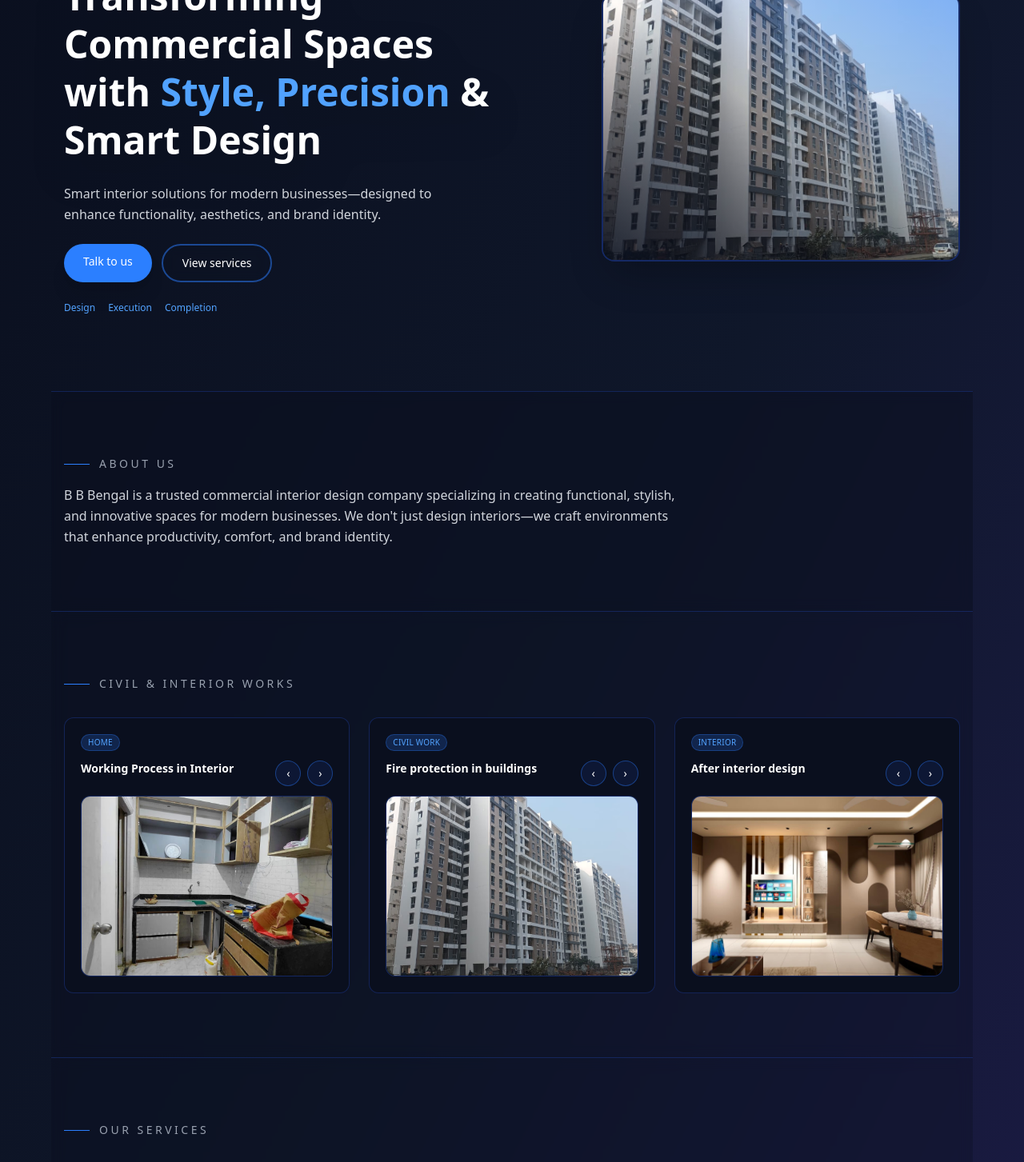
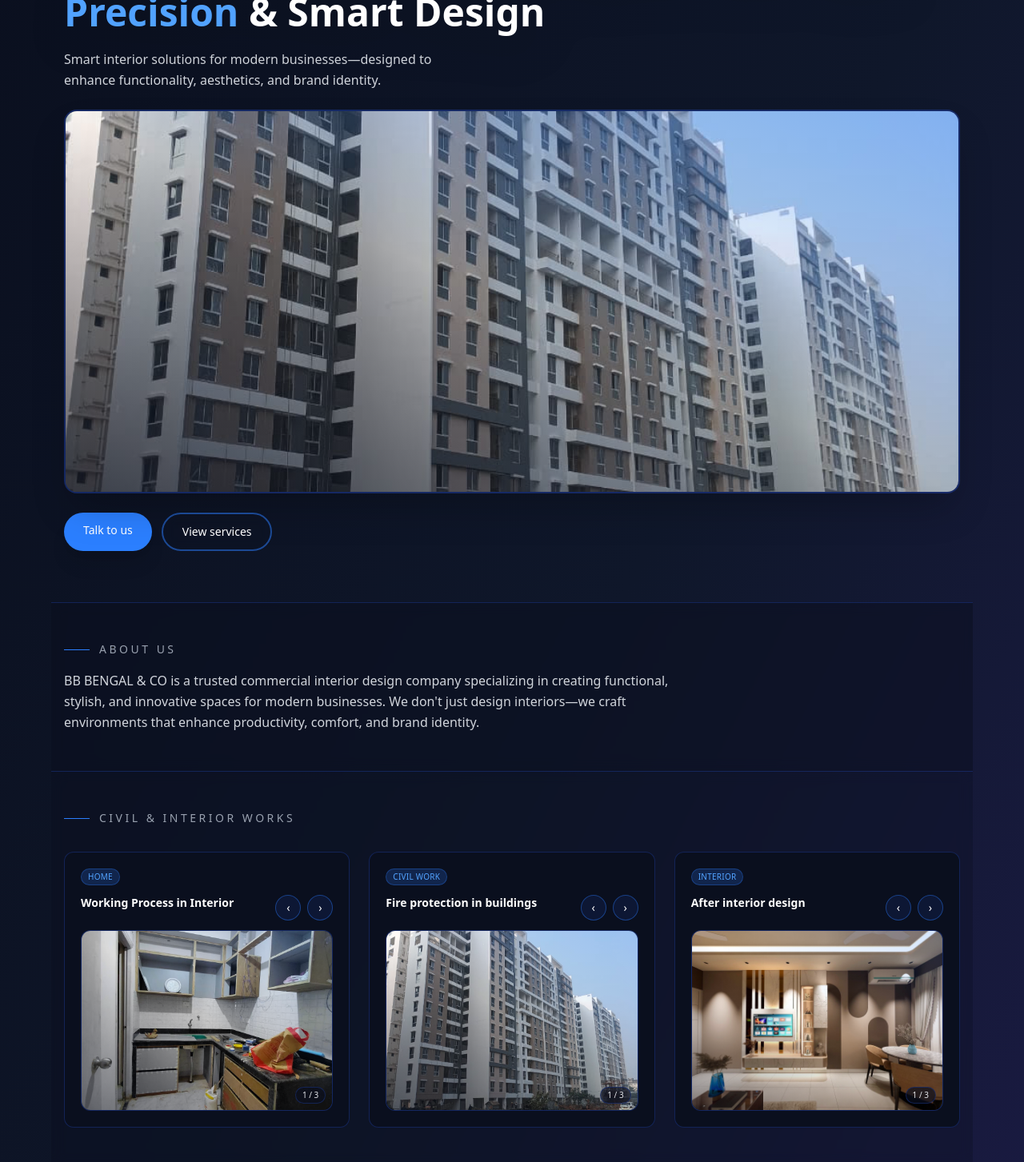
Before and after one commit to Rudraparbat/landingpage, a React (Vite) app: page / in a window 1280 px wide. Shown: the part 240-1693 px from the top of the page at 80% size. Built offline with nearby package versions, Linux system fonts and the light colour scheme.

Commit message:
hero sec changes done

```diff
--- a/package.json
+++ b/package.json
@@ -12,6 +12,7 @@
   },
   "dependencies": {
     "@tailwindcss/vite": "^4.1.18",
+    "embla-carousel-react": "^8.6.0",
     "prop-types": "^15.8.1",
     "react": "^19.2.0",
     "react-dom": "^19.2.0"
--- a/src/components/About.jsx
+++ b/src/components/About.jsx
@@ -3,11 +3,11 @@ import SectionTitle from "./SectionTitle";
 
 const About = () => {
   return (
-    <section id="about" className="max-w-6xl mx-auto px-4 py-16 md:py-20 border-t border-blue-200/70 dark:border-blue-900/50 bg-white/60 dark:bg-[#0a0f1e]/50 backdrop-blur-sm">
+    <section id="about" className="max-w-6xl mx-auto px-4 py-10 md:py-12 border-t border-blue-200/70 dark:border-blue-900/50 bg-white/60 dark:bg-[#0a0f1e]/50 backdrop-blur-sm">
       <div className="max-w-3xl space-y-4">
         <SectionTitle label="About us" />
         <p className="text-sm md:text-base text-slate-700 dark:text-gray-300 leading-relaxed">
-          B B Bengal is a trusted commercial interior design company specializing in creating functional, stylish, and innovative spaces for modern businesses. We don't just design interiors—we craft environments that enhance productivity, comfort, and brand identity.
+          BB BENGAL & CO is a trusted commercial interior design company specializing in creating functional, stylish, and innovative spaces for modern businesses. We don't just design interiors—we craft environments that enhance productivity, comfort, and brand identity.
         </p>
       </div>
     </section>
--- a/src/components/Contact.jsx
+++ b/src/components/Contact.jsx
@@ -17,7 +17,7 @@ const Contact = () => {
   } = useContactForm();
 
   return (
-    <section id="contact" className="max-w-6xl mx-auto px-4 py-16 md:py-20 border-t border-blue-200/70 dark:border-blue-900/50 bg-white/60 dark:bg-[#0a0f1e]/50 backdrop-blur-sm">
+    <section id="contact" className="max-w-6xl mx-auto px-4 py-10 md:py-12 border-t border-blue-200/70 dark:border-blue-900/50 bg-white/60 dark:bg-[#0a0f1e]/50 backdrop-blur-sm">
       <SectionTitle label="Contact us" />
       <div className="mt-8 grid md:grid-cols-2 gap-10">
         <div className="space-y-4 text-sm md:text-base text-slate-700 dark:text-gray-300">
--- a/src/components/Footer.jsx
+++ b/src/components/Footer.jsx
@@ -4,7 +4,7 @@ import { SocialBar } from "./";
 const Footer = () => (
   <footer className="border-t border-blue-200/70 dark:border-blue-900/50 bg-white/70 dark:bg-[#0a0f1e]/90 backdrop-blur-xl">
     <div className="max-w-6xl mx-auto px-4 py-6 flex flex-col sm:flex-row items-center justify-between gap-4 text-xs text-slate-600 dark:text-gray-400">
-      <p>© {new Date().getFullYear()} B B Bengal. All rights reserved.</p>
+      <p>© {new Date().getFullYear()} BB BENGAL & CO. All rights reserved.</p>
       <div className="flex items-center gap-4">
         <SocialBar />
         <a href="#hero" className="hover:text-slate-900 dark:hover:text-white transition-all duration-300">Back to top</a>
--- a/src/components/Hero.jsx
+++ b/src/components/Hero.jsx
@@ -2,15 +2,19 @@ import React from "react";
 
 const Hero = () => {
   return (
-    <section id="hero" className="max-w-6xl mx-auto px-4 py-16 md:py-24 grid md:grid-cols-2 gap-10 items-center">
-      <div className="space-y-6">
-        <p className="text-xs uppercase tracking-[0.2em] text-blue-400">B B Bengal – Commercial Interior Design Experts</p>
+    <section id="hero" className="w-full">
+      <div className="max-w-6xl mx-auto px-4 py-12 md:py-16">
+        <div className="space-y-4">
+          <p className="text-xs uppercase tracking-[0.2em] text-blue-400">BB BENGAL & CO – Commercial Interior Design Experts</p>
           <h1 className="text-3xl sm:text-4xl md:text-5xl font-semibold leading-tight text-slate-900 dark:text-white drop-shadow-2xl">
             Transforming Commercial Spaces with <span className="text-blue-400">Style, Precision</span> & Smart Design
           </h1>
           <p className="text-sm md:text-base text-slate-600 dark:text-gray-300 max-w-lg leading-relaxed">
             Smart interior solutions for modern businesses—designed to enhance functionality, aesthetics, and brand identity.
           </p>
+
+          {/* Mobile Actions: Buttons & Tags */}
+          <div className="md:hidden space-y-6">
             <div className="flex flex-wrap gap-3">
               <a href="#contact" className="px-6 py-3 text-sm rounded-full bg-blue-500 hover:bg-blue-600 text-white font-medium shadow-xl hover:shadow-2xl transition-all duration-300 hover:scale-105">
                 Talk to us
@@ -22,13 +26,11 @@ const Hero = () => {
                 View services
               </a>
             </div>
-        <div className="flex flex-wrap gap-4 text-xs text-blue-400 font-medium">
-          <span>Design</span>
-          <span>Execution</span>
-          <span>Completion</span>
           </div>
         </div>
-      <div className="md:justify-self-end">
+
+        {/* Mobile Image */}
+        <div className="md:hidden mt-6">
           <div className="relative aspect-4/3 w-full max-w-md mx-auto rounded-2xl overflow-hidden border-2 border-blue-200/70 dark:border-blue-900/50 bg-blue-900/10 dark:bg-blue-900/20 backdrop-blur-xl shadow-2xl">
             <picture>
               <source srcSet="/civil1.avif" type="image/avif" />
@@ -42,6 +44,38 @@ const Hero = () => {
             <div className="pointer-events-none absolute inset-0 bg-linear-to-tr from-white/10 via-transparent to-blue-500/25 dark:from-[#0a0f1e]/80 dark:to-blue-500/40" />
           </div>
         </div>
+
+        {/* Desktop Image */}
+        <div className="hidden md:block mt-6 w-full">
+          <div className="relative w-full aspect-[21/9] rounded-2xl overflow-hidden border-2 border-blue-200/70 dark:border-blue-900/50 bg-blue-900/10 dark:bg-blue-900/20 backdrop-blur-xl shadow-2xl">
+            <picture>
+              <source srcSet="/civil1.avif" type="image/avif" />
+              <source srcSet="/civil1.webp" type="image/webp" />
+              <img
+                src="/civil1.jpeg"
+                alt="Commercial interior design and civil engineering concept"
+                className="absolute inset-0 w-full h-full object-cover"
+              />
+            </picture>
+            <div className="pointer-events-none absolute inset-0 bg-linear-to-tr from-white/10 via-transparent to-blue-500/25 dark:from-[#0a0f1e]/60 dark:to-blue-500/40" />
+          </div>
+        </div>
+
+        {/* Desktop Actions: Buttons & Tags (After Image) */}
+        <div className="hidden md:flex flex-col gap-4 mt-6">
+          <div className="flex flex-wrap gap-3">
+            <a href="#contact" className="px-6 py-3 text-sm rounded-full bg-blue-500 hover:bg-blue-600 text-white font-medium shadow-xl hover:shadow-2xl transition-all duration-300 hover:scale-105">
+              Talk to us
+            </a>
+            <a
+              href="#services"
+              className="px-6 py-3 text-sm rounded-full border-2 border-blue-500/50 hover:border-blue-400 text-slate-900 dark:text-white hover:bg-blue-500/10 dark:hover:bg-blue-500/20 backdrop-blur-sm transition-all duration-300 hover:scale-105"
+            >
+              View services
+            </a>
+          </div>
+        </div>
+      </div>
     </section>
   );
 };
--- a/src/components/Navbar.jsx
+++ b/src/components/Navbar.jsx
@@ -12,11 +12,11 @@ const Navbar = () => {
         <a href="#hero" className="flex items-center gap-3">
           <img
             src="/logo.png"
-            alt="B B Bengal logo"
+            alt="BB BENGAL & CO logo"
             className="h-11 w-11 rounded-full border border-blue-200/70 dark:border-blue-900/50 bg-white dark:bg-[#0a0f1e] p-1 shadow-lg"
           />
           <span className="font-bold tracking-tight text-slate-900 dark:text-white drop-shadow-sm text-2xl sm:text-xl leading-none">
-            B B Bengal
+            BB BENGAL & CO
           </span>
         </a>
 
--- a/src/components/Services.jsx
+++ b/src/components/Services.jsx
@@ -5,7 +5,7 @@ import { serviceList } from "../constants/data";
 
 const Services = () => {
   return (
-    <section id="services" className="max-w-6xl mx-auto px-4 py-16 md:py-20 border-t border-blue-200/70 dark:border-blue-900/50 bg-white/40 dark:bg-[#0a0f1e]/30 backdrop-blur-sm">
+    <section id="services" className="max-w-6xl mx-auto px-4 py-10 md:py-12 border-t border-blue-200/70 dark:border-blue-900/50 bg-white/40 dark:bg-[#0a0f1e]/30 backdrop-blur-sm">
       <SectionTitle label="Our services" />
       <div className="mt-8 grid sm:grid-cols-2 lg:grid-cols-3 gap-6">
         {serviceList.map((s) => (
--- a/src/components/Work.jsx
+++ b/src/components/Work.jsx
@@ -5,7 +5,7 @@ import { workCards } from "../constants/data";
 
 const Work = () => {
   return (
-    <section id="ourwork" className="max-w-6xl mx-auto px-4 py-16 md:py-20 border-t border-blue-200/70 dark:border-blue-900/50 bg-white/40 dark:bg-[#0a0f1e]/30 backdrop-blur-sm">
+    <section id="ourwork" className="max-w-6xl mx-auto px-4 py-10 md:py-12 border-t border-blue-200/70 dark:border-blue-900/50 bg-white/40 dark:bg-[#0a0f1e]/30 backdrop-blur-sm">
       <SectionTitle label="Civil & Interior Works" />
       <div className="mt-8 grid md:grid-cols-3 gap-6">
         {workCards.map((w) => (
--- a/src/components/WorkCard.jsx
+++ b/src/components/WorkCard.jsx
@@ -1,114 +1,34 @@
 import React from "react";
 import PropTypes from "prop-types";
+import useEmblaCarousel from "embla-carousel-react";
 
 const WorkCard = ({ tag, title, images }) => {
   const safeImages = Array.isArray(images) ? images : [];
-  const [activeIndex, setActiveIndex] = React.useState(0);
-  const touchStart = React.useRef(null);
-  const [anim, setAnim] = React.useState(null); // { from, to, dir: 'next' | 'prev', phase: 'start' | 'run' }
-  const timers = React.useRef({ phaseTimer: null, endTimer: null });
-  const imageRegionId = React.useMemo(() => `carousel-${title.replace(/\s+/g, "-").toLowerCase()}`,[title]);
-  const [drag, setDrag] = React.useState(null); // { dir: 'next' | 'prev', to: number, dx: number }
-
+  const [emblaRef, emblaApi] = useEmblaCarousel({ loop: true, duration: 30 });
+  const [selectedIndex, setSelectedIndex] = React.useState(0);
   const hasImages = safeImages.length > 0;
   const canNavigate = safeImages.length > 1;
-  const current = hasImages ? safeImages[Math.min(activeIndex, safeImages.length - 1)] : null;
 
-  const startNav = (dir) => {
-    if (!canNavigate) return;
-    if (anim) return;
-    const to =
-      dir === "next"
-        ? (activeIndex + 1) % safeImages.length
-        : (activeIndex - 1 + safeImages.length) % safeImages.length;
-    setAnim({ from: activeIndex, to, dir, phase: "start" });
+  const scrollPrev = React.useCallback(() => {
+    if (emblaApi) emblaApi.scrollPrev();
+  }, [emblaApi]);
 
-    // kick animation into run phase after a tick
-    if (timers.current.phaseTimer) window.clearTimeout(timers.current.phaseTimer);
-    timers.current.phaseTimer = window.setTimeout(() => {
-      setAnim((a) => (a ? { ...a, phase: "run" } : a));
-    }, 16);
+  const scrollNext = React.useCallback(() => {
+    if (emblaApi) emblaApi.scrollNext();
+  }, [emblaApi]);
 
-    // finalize animation: commit index and clear anim state
-    if (timers.current.endTimer) window.clearTimeout(timers.current.endTimer);
-    timers.current.endTimer = window.setTimeout(() => {
-      setActiveIndex(to);
-      setAnim(null);
-    }, 600);
-  };
-
-  const goPrev = () => startNav("prev");
-  const goNext = () => startNav("next");
+  const onSelect = React.useCallback((emblaApi) => {
+    setSelectedIndex(emblaApi.selectedScrollSnap());
+  }, []);
 
   React.useEffect(() => {
-    // cleanup timers on unmount
-    return () => {
-      if (timers.current.phaseTimer) window.clearTimeout(timers.current.phaseTimer);
-      if (timers.current.endTimer) window.clearTimeout(timers.current.endTimer);
-    };
-  }, []);
-
-  const handleTouchStart = (e) => {
-    const t = e.touches?.[0];
-    if (t) touchStart.current = { x: t.clientX, y: t.clientY };
-    setDrag(null);
-  };
-
-  const handleTouchMove = (e) => {
-    if (!touchStart.current || !canNavigate) return;
-    const t = e.touches?.[0];
-    if (!t) return;
-    const dx = t.clientX - touchStart.current.x;
-    const dy = t.clientY - touchStart.current.y;
-    // only consider horizontal drags
-    if (Math.abs(dx) < 5 || Math.abs(dx) <= Math.abs(dy)) {
-      setDrag(null);
-      return;
-    }
-    const dir = dx < 0 ? "next" : "prev";
-    const to = dir === "next" ? (activeIndex + 1) % safeImages.length : (activeIndex - 1 + safeImages.length) % safeImages.length;
-    const max = 24; // px, matches translate-x-6 (1.5rem)
-    const clampedDx = Math.max(Math.min(dx, max), -max);
-    setDrag({ dir, to, dx: clampedDx });
-  };
-
-  const handleTouchEnd = (e) => {
-    if (!touchStart.current) return;
-    const t = e.changedTouches?.[0];
-    if (!t) return;
-    const dx = t.clientX - touchStart.current.x;
-    const dy = t.clientY - touchStart.current.y;
-    touchStart.current = null;
-    if (!canNavigate) return;
-    // if user was dragging, decide by drag distance
-    if (drag) {
-      const threshold = 14; // px
-      const dir = drag.dir;
-      setDrag(null);
-      if (Math.abs(dx) > threshold && Math.abs(dx) > Math.abs(dy)) {
-        if (dir === "next") goNext(); else goPrev();
-      }
-      return;
-    }
-    if (Math.abs(dx) > 40 && Math.abs(dx) > Math.abs(dy)) {
-      if (dx < 0) goNext();
-      else goPrev();
-    }
-  };
-
-  const handleKeyDown = (e) => {
-    if (!canNavigate) return;
-    if (e.key === "ArrowRight") {
-      e.preventDefault();
-      goNext();
-    } else if (e.key === "ArrowLeft") {
-      e.preventDefault();
-      goPrev();
-    }
-  };
+    if (!emblaApi) return;
+    onSelect(emblaApi);
+    emblaApi.on("select", onSelect);
+    emblaApi.on("reInit", onSelect);
+  }, [emblaApi, onSelect]);
 
   const deriveFormats = (path) => {
-    // create .avif and .webp paths beside original
     if (!path) return { avif: null, webp: null, original: path };
     const base = path.replace(/\.(jpg|jpeg|png)$/i, "");
     return {
@@ -118,27 +38,8 @@ const WorkCard = ({ tag, title, images }) => {
     };
   };
 
-  const animatedFrom = anim ? safeImages[anim.from] : current;
-  const animatedTo = anim ? safeImages[anim.to] : (drag ? safeImages[drag.to] : null);
-  const isRun = anim?.phase === "run";
-  const isNext = anim?.dir === "next";
-
-  const fromClass =
-    anim == null
-      ? "opacity-100 translate-x-0"
-      : "opacity-100 translate-x-0";
-
-  const toClass =
-    anim == null
-      ? ""
-      : isRun
-        ? "opacity-100 translate-x-0"
-        : isNext
-          ? "opacity-100 translate-x-6"
-          : "opacity-100 -translate-x-6";
-
   return (
-    <div className="rounded-xl border border-blue-200/70 dark:border-blue-900/50 bg-white/70 dark:bg-[#0a0f1e] p-5 flex flex-col gap-3 hover:shadow-xl transition-all duration-300" role="region" aria-label={`${title} image carousel`} aria-roledescription="carousel">
+    <div className="rounded-xl border border-blue-200/70 dark:border-blue-900/50 bg-white/70 dark:bg-[#0a0f1e] p-5 flex flex-col gap-3 hover:shadow-xl transition-all duration-300">
       <span className="inline-flex w-fit px-2 py-0.5 rounded-full bg-blue-500/15 dark:bg-blue-500/20 text-[10px] uppercase tracking-wide text-blue-600 dark:text-blue-400 border border-blue-500/20 dark:border-blue-500/30">
         {tag}
       </span>
@@ -147,12 +48,10 @@ const WorkCard = ({ tag, title, images }) => {
         <div className="flex items-center gap-2">
           <button
             type="button"
-            onClick={goPrev}
+            onClick={scrollPrev}
             disabled={!canNavigate}
-            aria-label={`Previous photo`}
-            aria-controls={imageRegionId}
-            aria-disabled={!canNavigate}
-            className={`h-8 w-8 rounded-full border border-blue-500/40 bg-blue-500/10 dark:bg-blue-900/20 text-slate-900 dark:text-white text-sm transition-all ${
+            aria-label="Previous photo"
+            className={`h-8 w-8 rounded-full border border-blue-500/40 bg-blue-500/10 dark:bg-blue-900/20 text-slate-900 dark:text-white text-sm transition-all flex items-center justify-center ${
               canNavigate ? "hover:bg-blue-500/20 hover:border-blue-400" : "opacity-40 cursor-not-allowed"
             }`}
           >
@@ -160,12 +59,10 @@ const WorkCard = ({ tag, title, images }) => {
           </button>
           <button
             type="button"
-            onClick={goNext}
+            onClick={scrollNext}
             disabled={!canNavigate}
-            aria-label={`Next photo`}
-            aria-controls={imageRegionId}
-            aria-disabled={!canNavigate}
-            className={`h-8 w-8 rounded-full border border-blue-500/40 bg-blue-500/10 dark:bg-blue-900/20 text-slate-900 dark:text-white text-sm transition-all ${
+            aria-label="Next photo"
+            className={`h-8 w-8 rounded-full border border-blue-500/40 bg-blue-500/10 dark:bg-blue-900/20 text-slate-900 dark:text-white text-sm transition-all flex items-center justify-center ${
               canNavigate ? "hover:bg-blue-500/20 hover:border-blue-400" : "opacity-40 cursor-not-allowed"
             }`}
           >
@@ -174,68 +71,40 @@ const WorkCard = ({ tag, title, images }) => {
         </div>
       </div>
 
-      <div
-        id={imageRegionId}
-        className="relative overflow-hidden rounded-xl border border-blue-200/70 dark:border-blue-900/50 bg-blue-900/10 dark:bg-blue-900/20"
-        onTouchStart={handleTouchStart}
-        onTouchMove={handleTouchMove}
-        onTouchEnd={handleTouchEnd}
-        onKeyDown={handleKeyDown}
-        tabIndex={0}
-        aria-live="polite"
-      >
-        {animatedFrom ? (
-          <div className="relative h-56 w-full">
-            {(() => {
-              const f = deriveFormats(animatedFrom.src);
+      <div className="relative overflow-hidden rounded-xl border border-blue-200/70 dark:border-blue-900/50 bg-blue-900/10 dark:bg-blue-900/20">
+        {hasImages ? (
+          <div className="overflow-hidden" ref={emblaRef}>
+            <div className="flex">
+              {safeImages.map((img, index) => {
+                const f = deriveFormats(img.src);
                 return (
-                <picture className={`absolute inset-0 h-full w-full ${fromClass} z-10`}>
+                  <div className="flex-[0_0_100%] min-w-0 relative h-56" key={index}>
+                    <picture className="absolute inset-0 h-full w-full">
                       {f.avif && <source srcSet={f.avif} type="image/avif" />}
                       {f.webp && <source srcSet={f.webp} type="image/webp" />}
                       <img
                         src={f.original}
-                    alt={animatedFrom.alt}
-                    className={`h-full w-full object-cover`}
+                        alt={img.alt}
+                        className="h-full w-full object-cover select-none"
                         loading="lazy"
                         draggable={false}
                       />
                     </picture>
+                    <div className="pointer-events-none absolute inset-0 bg-linear-to-tr from-white/20 via-transparent to-blue-500/15 dark:from-[#0a0f1e]/40 dark:to-blue-500/20" />
+                  </div>
                 );
-            })()}
-            {animatedTo && (() => {
-              const f2 = deriveFormats(animatedTo.src);
-              const isDragging = drag && !anim;
-              let styleObj = undefined;
-              if (isDragging) {
-                const base = drag.dir === "next" ? 24 : -24; // px
-                const target = base + drag.dx;
-                const clamped = drag.dir === "next" ? Math.max(0, Math.min(target, 24)) : Math.min(0, Math.max(target, -24));
-                styleObj = { transform: `translateX(${clamped}px)` };
-              }
-              return (
-                <picture className={`absolute inset-0 h-full w-full ${isDragging ? "transition-none" : `${toClass} transition-transform duration-600 ease-in-out`} z-20`} style={styleObj}>
-                  {f2.avif && <source srcSet={f2.avif} type="image/avif" />}
-                  {f2.webp && <source srcSet={f2.webp} type="image/webp" />}
-                  <img
-                    src={f2.original}
-                    alt={animatedTo.alt}
-                    className={`h-full w-full object-cover`}
-                    loading="lazy"
-                    draggable={false}
-                  />
-                </picture>
-              );
-            })()}
+              })}
+            </div>
           </div>
         ) : (
           <div className="h-56 w-full flex items-center justify-center text-xs text-slate-500 dark:text-gray-400">
             No photos yet
           </div>
         )}
-        <div className="pointer-events-none absolute inset-0 bg-linear-to-tr from-white/20 via-transparent to-blue-500/15 dark:from-[#0a0f1e]/40 dark:to-blue-500/20" />
+
         {canNavigate && (
-          <div className="absolute bottom-2 right-2 rounded-full bg-white/80 dark:bg-[#0a0f1e]/70 border border-blue-200/70 dark:border-blue-900/50 px-2 py-0.5 text-[10px] text-slate-700 dark:text-gray-200" aria-label={`Slide ${Math.min(activeIndex + 1, safeImages.length)} of ${safeImages.length}`}>
-            {Math.min(activeIndex + 1, safeImages.length)} / {safeImages.length}
+          <div className="absolute bottom-2 right-2 z-10 rounded-full bg-white/80 dark:bg-[#0a0f1e]/70 border border-blue-200/70 dark:border-blue-900/50 px-2 py-0.5 text-[10px] text-slate-700 dark:text-gray-200">
+            {selectedIndex + 1} / {safeImages.length}
           </div>
         )}
       </div>
```
Also changed, not shown: scripts/convert-images.mjs (line endings or trailing spaces), src/hooks/useTheme.js (line endings or trailing spaces), 1 other file (tests, documents, lock files or other folders). Lines whose indentation alone changed are shown as unchanged.
